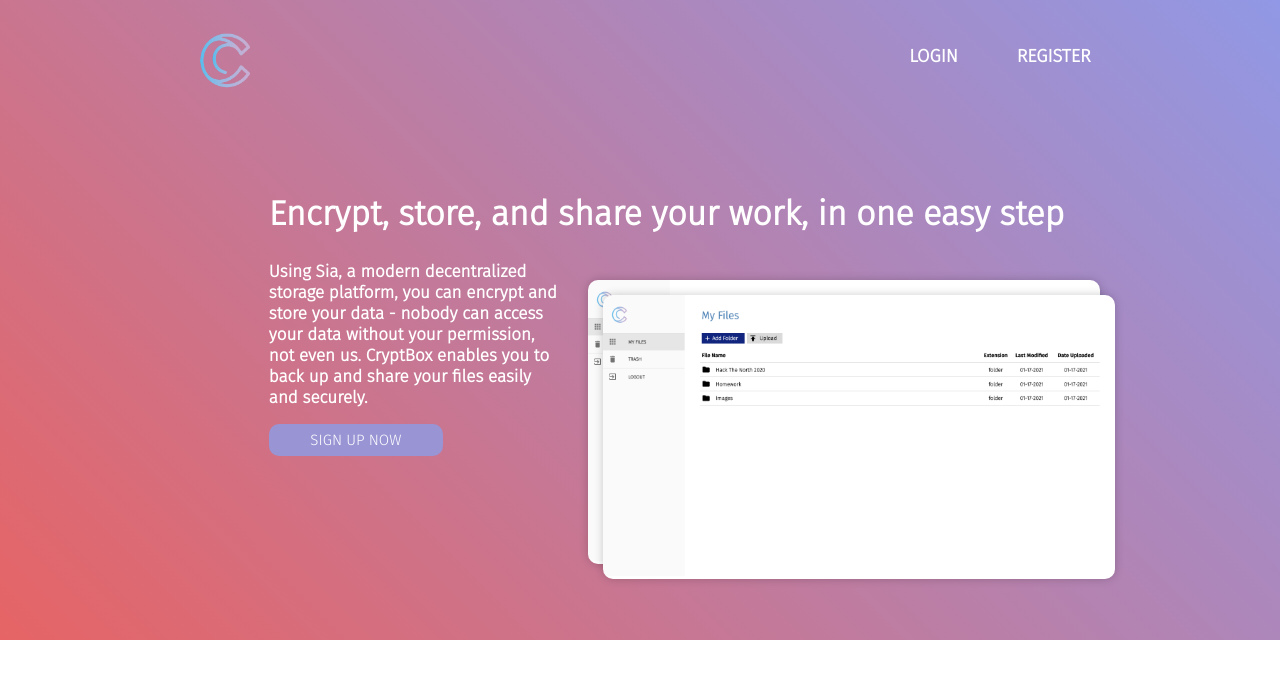
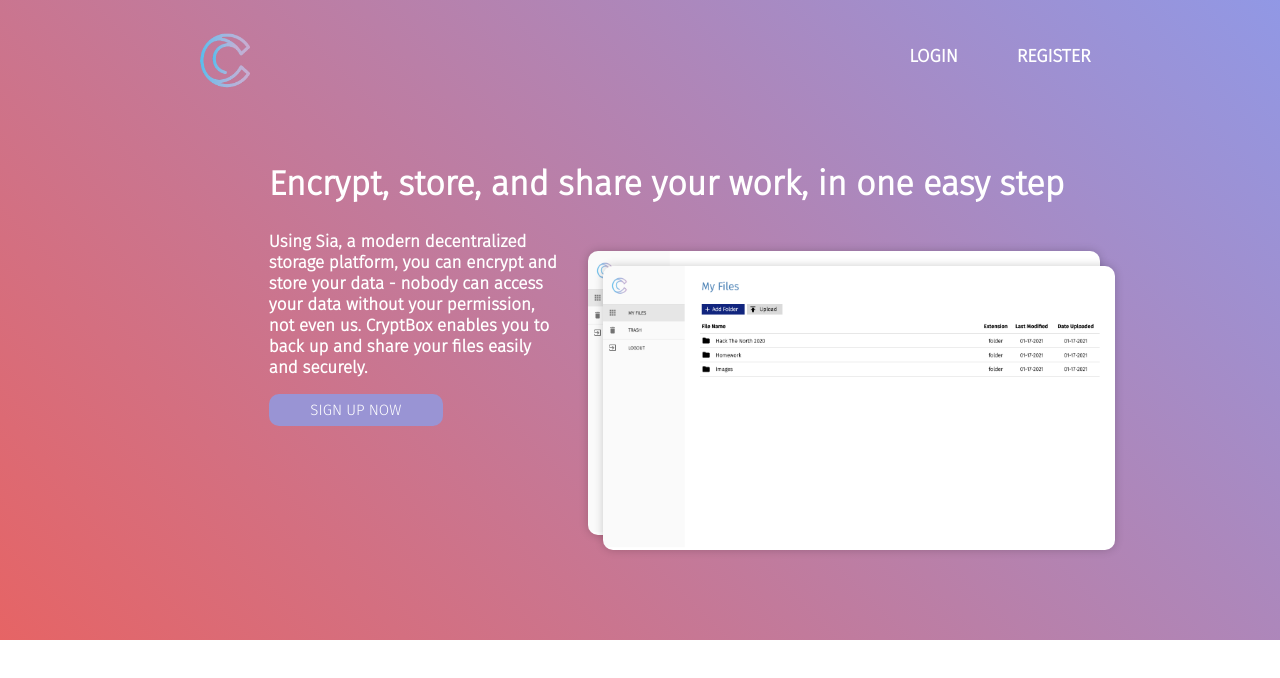
Before and after one commit to Riolku/cryptbox, a Next.js app in the folder frontend/: page / in a window 1280 px wide. Shown: the top 678 px of the page. Built offline with nearby package versions, Linux system fonts and the light colour scheme.

Commit message:
home page changes

```diff
--- a/frontend/styles/Home.module.css
+++ b/frontend/styles/Home.module.css
@@ -13,7 +13,7 @@
     left: 21%;
     font-size: 34px;
     font-family: var(--font);
-    top: 170px;
+    top: calc(5% + 100px);
     color: white;
 }
 
@@ -24,7 +24,7 @@
     left: 21%;
     font-size: 17px;
     font-family: var(--font);
-    top: 250px;
+    top: calc(5% + 180px);
     color: white;
     /* background: rgba(0,0,0,0.5); */
 }
@@ -70,7 +70,7 @@
     width: 40%;
     position: absolute;
     left: calc(35% + 140px);
-    top: 280px;
+    top: calc(8% + 200px);
     border-radius: 10px;
     box-shadow: 0px 0px 10px rgba(0,0,0,0.2);
 }
@@ -79,7 +79,7 @@
     width: 40%;
     position: absolute;
     left: calc(35% + 155px);
-    top: 295px;
+    top: calc(8% + 215px);
     border-radius: 10px;
     /* border: 1px solid rgba(0,0,0,0.2); */
     box-shadow: 0px 0px 10px rgba(0,0,0,0.2);
```
